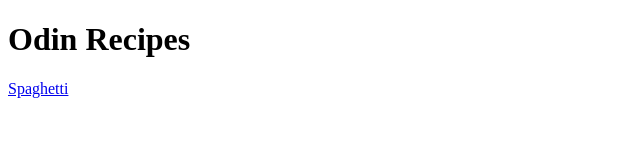
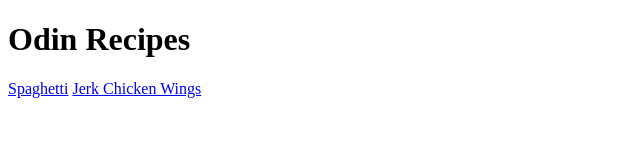
Before and after one commit to CyberTone3/odin_recipes, a plain HTML site: page index.html in a window 1280 px wide. Shown: the whole page, without its empty margins (0-640 px from the left). Drawn offline with Linux system fonts and the light colour scheme.

Commit message:
Added recipe links

```diff
--- a/index.html
+++ b/index.html
@@ -9,5 +9,9 @@
         <h1>Odin Recipes</h1>
 
         <a href="recipes/spaghetti.html">Spaghetti</a>
+
+        <a href="recipes/jerk-chicken.html">Jerk Chicken Wings</a>
+
+
     </body>
 </html>
```
